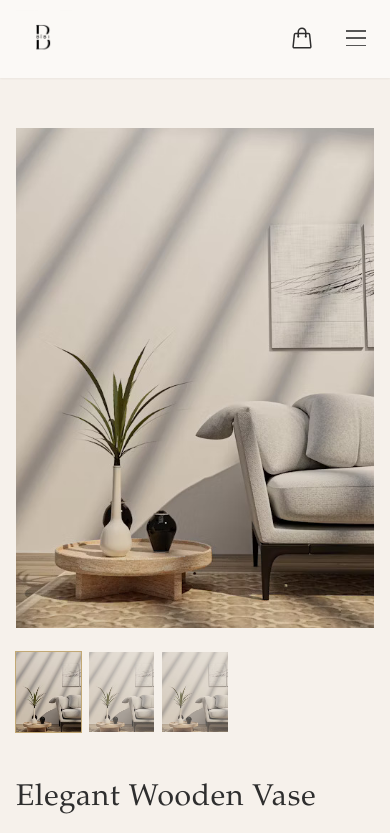
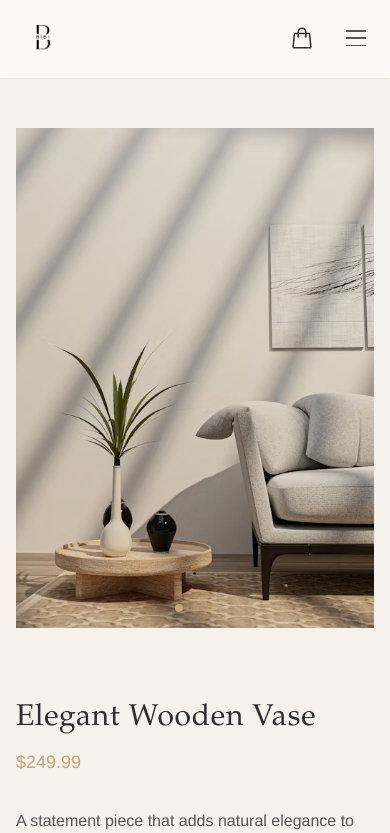
Before and after one commit to JeanDeboutGat/bibi-paris, a Next.js app: page /product/decoratives-1 in a window 390 px wide. Shown: the top 833 px of the page. Built offline with nearby package versions, Linux system fonts and the light colour scheme; a web font is replaced by a local one.

Commit message:
feat: add mobile swipe on product detail.

```diff
--- a/package.json
+++ b/package.json
@@ -6,7 +6,7 @@
     "dev": "next build & next dev --turbopack",
     "build": "next build",
     "start": "next start",
-    "start:dev": "next build & next start",
+    "start:dev": "next build & next start --hostname 0.0.0.0",
     "lint": "next lint",
     "format": "prettier --write \"**/*.{js,jsx,ts,tsx,json,css,scss,md}\"",
     "lint-format": "next lint & prettier --write \"**/*.{js,jsx,ts,tsx,json,css,scss,md}\""
--- a/src/app/globals.css
+++ b/src/app/globals.css
@@ -111,6 +111,27 @@
     color: #A05B44 !important;
     font-weight: 500 !important;
   }
+
+  /* Product image carousel swipe hint animation */
+  .animate-fadeout {
+    animation: fadeOut 3s forwards;
+  }
+
+  @keyframes fadeOut {
+    0% { opacity: 1; }
+    70% { opacity: 1; }
+    100% { opacity: 0; }
+  }
+
+  /* Subtle bounce animation for cart icon */
+  .animate-subtle-bounce {
+    animation: subtleBounce 0.5s ease;
+  }
+
+  @keyframes subtleBounce {
+    0%, 100% { transform: translateY(0); }
+    50% { transform: translateY(-5px); }
+  }
 }
 
 @layer utilities {
--- a/src/components/product/ProductDetail.tsx
+++ b/src/components/product/ProductDetail.tsx
@@ -1,6 +1,6 @@
 'use client';
 
-import { useState } from 'react';
+import { useState, useRef, useEffect, TouchEvent } from 'react';
 import Image from 'next/image';
 import { useLocalCartStore } from '@/lib/store';
 import { CartItem, Product } from '@/types/product';
@@ -14,7 +14,27 @@ export default function ProductDetail({ product }: ProductDetailProps) {
   const [isAddedToCart, setIsAddedToCart] = useState(false);
   const [isZoomed, setIsZoomed] = useState(false);
   const [zoomPosition, setZoomPosition] = useState({ x: 0, y: 0 });
+  const [isMobile, setIsMobile] = useState(false);
   const { addItem } = useLocalCartStore();
+
+  // Touch handling for mobile swipe
+  const touchStartX = useRef(0);
+  const touchEndX = useRef(0);
+  const imageContainerRef = useRef<HTMLDivElement>(null);
+
+  // Check if we're on a mobile device
+  useEffect(() => {
+    const checkMobile = () => {
+      setIsMobile(window.innerWidth < 768);
+    };
+
+    checkMobile();
+    window.addEventListener('resize', checkMobile);
+
+    return () => {
+      window.removeEventListener('resize', checkMobile);
+    };
+  }, []);
 
   const handleAddToCart = () => {
     const cartItem: CartItem = {
@@ -48,6 +68,36 @@ export default function ProductDetail({ product }: ProductDetailProps) {
   // Make sure product.details is always treated as an array of strings for now
   const details = Array.isArray(product.details) ? product.details : [];
 
+  // Touch handlers for mobile image slider
+  const handleTouchStart = (e: TouchEvent) => {
+    touchStartX.current = e.touches[0].clientX;
+  };
+
+  const handleTouchMove = (e: TouchEvent) => {
+    touchEndX.current = e.touches[0].clientX;
+  };
+
+  const handleTouchEnd = () => {
+    const touchDiff = touchStartX.current - touchEndX.current;
+    const minSwipeDistance = 50;
+
+    if (touchDiff > minSwipeDistance) {
+      // Swiped left, go to next image
+      if (selectedImage < product.images.length - 1) {
+        setSelectedImage(selectedImage + 1);
+      }
+    } else if (touchDiff < -minSwipeDistance) {
+      // Swiped right, go to previous image
+      if (selectedImage > 0) {
+        setSelectedImage(selectedImage - 1);
+      }
+    }
+
+    // Reset touch coordinates
+    touchStartX.current = 0;
+    touchEndX.current = 0;
+  };
+
   // Zoom functionality
   const handleMouseMove = (e: React.MouseEvent<HTMLDivElement>) => {
     if (!isZoomed) return;
@@ -65,16 +115,20 @@ export default function ProductDetail({ product }: ProductDetailProps) {
       {/* Product Images */}
       <div>
         <div
-          className={`relative h-[500px] md:h-[600px] mb-6 overflow-hidden cursor-zoom-in transition-all duration-500 ${isZoomed ? 'border border-luxury-gold/20' : ''}`}
-          onClick={() => setIsZoomed(!isZoomed)}
+          ref={imageContainerRef}
+          className={`relative h-[500px] md:h-[600px] mb-6 overflow-hidden ${!isMobile ? 'cursor-zoom-in' : ''} transition-all duration-500 ${isZoomed ? 'border border-luxury-gold/20' : ''}`}
+          onClick={() => !isMobile && setIsZoomed(!isZoomed)}
           onMouseMove={handleMouseMove}
           onMouseLeave={() => setIsZoomed(false)}
+          onTouchStart={handleTouchStart}
+          onTouchMove={handleTouchMove}
+          onTouchEnd={handleTouchEnd}
           role="button"
           tabIndex={0}
           aria-label={isZoomed ? 'Zoom out' : 'Zoom in'}
           onKeyDown={(e) => {
             if (e.key === 'Enter' || e.key === ' ') {
-              setIsZoomed(!isZoomed);
+              return !isMobile && setIsZoomed(!isZoomed);
             }
           }}
         >
@@ -83,10 +137,10 @@ export default function ProductDetail({ product }: ProductDetailProps) {
             alt={product.name}
             fill
             className={`object-cover transition-all duration-500 ${
-              isZoomed ? 'scale-150' : 'scale-100'
+              isZoomed && !isMobile ? 'scale-150' : 'scale-100'
             }`}
             style={
-              isZoomed
+              isZoomed && !isMobile
                 ? {
                     transformOrigin: `${zoomPosition.x}% ${zoomPosition.y}%`,
                   }
@@ -94,15 +148,46 @@ export default function ProductDetail({ product }: ProductDetailProps) {
             }
             priority
           />
-          {isZoomed && (
+          {isZoomed && !isMobile && (
             <div className="absolute top-4 right-4 bg-white/80 text-luxury-charcoal text-xs py-1 px-3 rounded-full pointer-events-none">
               Click to exit zoom
             </div>
           )}
+
+          {/* Mobile swipe indicators */}
+          {isMobile && product.images.length > 1 && (
+            <div className="absolute bottom-4 left-0 right-0 flex justify-center gap-2">
+              {product.images.map((_, index) => (
+                <button
+                  key={index}
+                  onClick={(e) => {
+                    e.stopPropagation();
+                    setSelectedImage(index);
+                  }}
+                  className={`w-2 h-2 rounded-full ${
+                    selectedImage === index
+                      ? 'bg-luxury-gold'
+                      : 'bg-luxury-gold/30'
+                  }`}
+                  aria-label={`View image ${index + 1}`}
+                  aria-current={selectedImage === index}
+                />
+              ))}
+            </div>
+          )}
+
+          {/* Mobile touch hint overlay - shows briefly when component mounts */}
+          {isMobile && product.images.length > 1 && (
+            <div className="absolute inset-0 bg-black/5 flex items-center justify-center pointer-events-none animate-fadeout">
+              <div className="bg-white/80 text-luxury-charcoal text-xs py-2 px-4 rounded-full">
+                Swipe to see more images
+              </div>
+            </div>
+          )}
         </div>
 
-        {/* Thumbnail Gallery */}
-        {product.images.length > 1 && (
+        {/* Thumbnail Gallery - only show on larger screens */}
+        {!isMobile && product.images.length > 1 && (
           <div className="grid grid-cols-5 gap-2">
             {product.images.map((image, index) => (
               <button
--- a/src/lib/api.ts
+++ b/src/lib/api.ts
@@ -20,7 +20,7 @@ export const productApi = {
                 price: 299.99,
                 images: [
                     '/images/handmades/gobolet.jpg',
-                    '/images/handmades/gobolet.jpg',
+                    '/images/handmades/sac.jpg',
                     '/images/handmades/gobolet.jpg'
                 ],
                 category: 'handmades',
```
